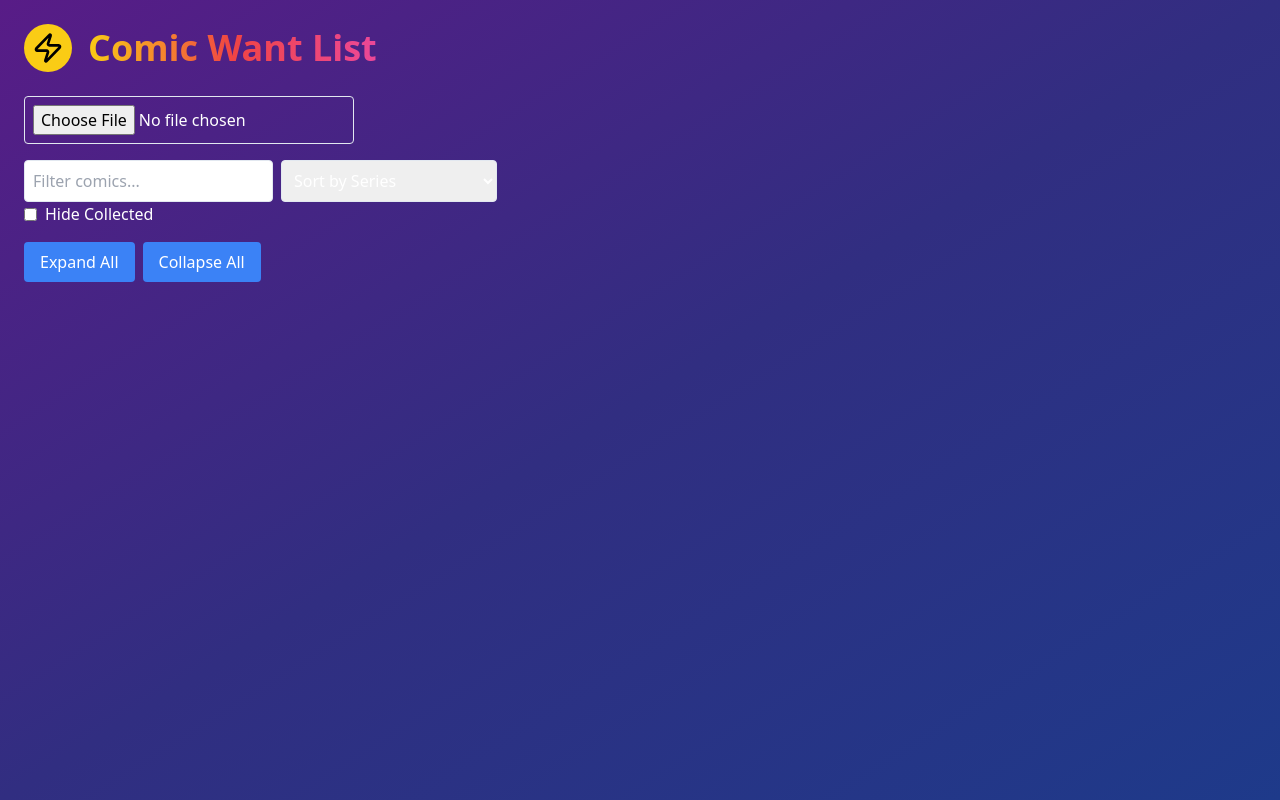
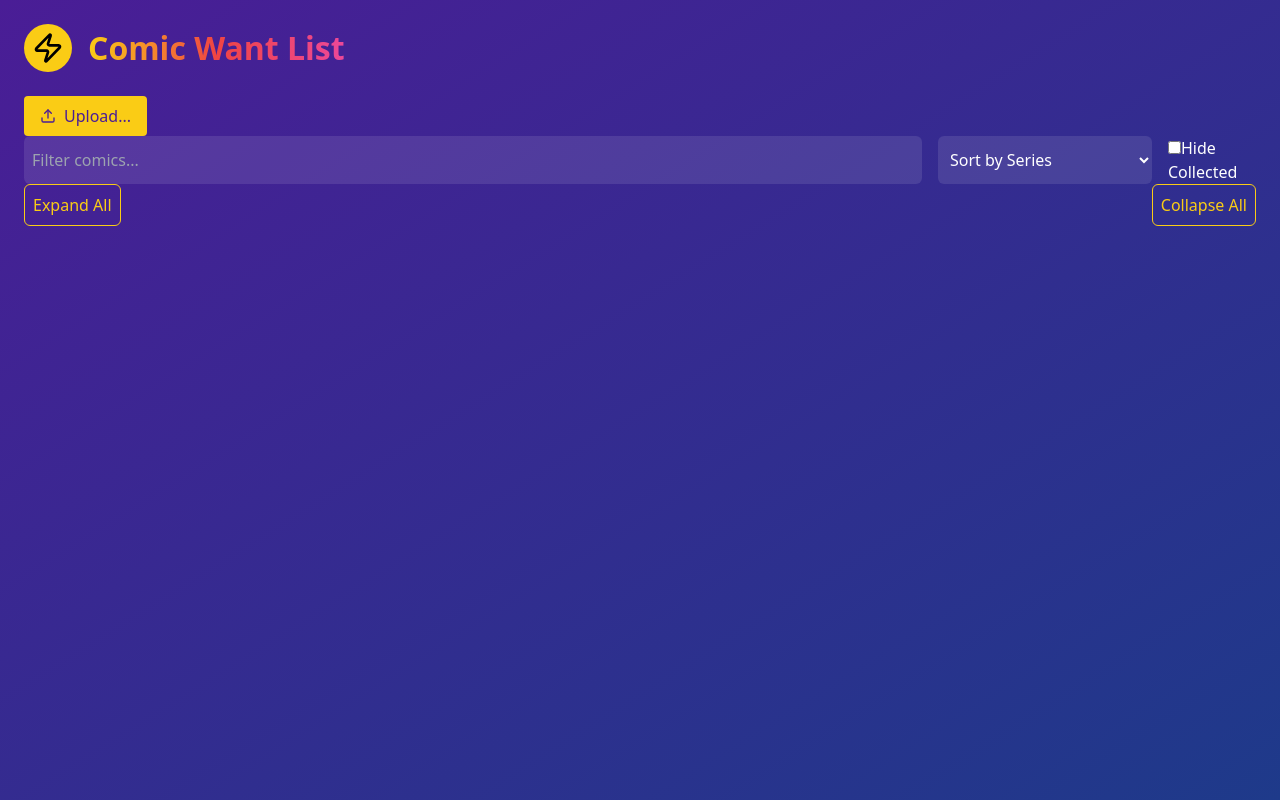
Before and after one commit to noetic97/comictracker, a React (Vite) app: page / in a window 1280 px wide. Built offline with nearby package versions, Linux system fonts and the light colour scheme.

Commit message:
More stuff, a few things, a little extra

```diff
--- a/package.json
+++ b/package.json
@@ -25,6 +25,7 @@
     "postcss": "^8.4.39",
     "react": "^18.3.1",
     "react-dom": "^18.3.1",
+    "styled-components": "^6.1.11",
     "tailwind-merge": "^2.3.0",
     "tailwindcss": "^3.4.4",
     "tailwindcss-animate": "^1.0.7"
--- a/src/App.tsx
+++ b/src/App.tsx
@@ -3,7 +3,8 @@ import { Comic } from "./types.ts";
 import ComicList from "./components/ComicList.tsx";
 import FilterSort from "./components/FilterSort.tsx";
 import ImportCSV from "./components/ImportCSV.tsx";
-import { Zap } from "lucide-react";
+import Header from "./components/Header.tsx";
+import { AppContainer } from "./styles/index.ts";
 import { getComics, addComics, updateComic } from "./utils/db";
 
 const App: React.FC = () => {
@@ -58,17 +59,8 @@ const App: React.FC = () => {
   };
 
   return (
-    <div className="bg-gradient-to-br from-purple-900 via-indigo-900 to-blue-900 text-white min-h-screen p-6">
-      <div className="flex items-center justify-between mb-6">
-        <div className="flex items-center">
-          <div className="bg-yellow-400 text-black p-2 rounded-full mr-4">
-            <Zap size={32} />
-          </div>
-          <h1 className="text-4xl font-bold bg-clip-text text-transparent bg-gradient-to-r from-yellow-400 via-red-500 to-pink-500">
-            Comic Want List
-          </h1>
-        </div>
-      </div>
+    <AppContainer>
+      <Header />
       <ImportCSV onImport={handleImport} />
       <FilterSort
         filter={filter}
@@ -79,7 +71,7 @@ const App: React.FC = () => {
         setHideCollected={setHideCollected}
       />
       <ComicList comics={filteredComics} onCollect={handleCollect} />
-    </div>
+    </AppContainer>
   );
 };
 
--- a/src/components/ComicList.tsx
+++ b/src/components/ComicList.tsx
@@ -1,5 +1,17 @@
 import React, { useState } from "react";
 import { Comic } from "../types";
+import {
+  CollectButton,
+  ComicMeta,
+  ComicTitle,
+  ComicInfo,
+  ComicValue,
+  ComicItem,
+  CardHeader,
+  Card,
+  StyledButton,
+  ExpandContainer,
+} from "../styles";
 
 interface Props {
   comics: Comic[];
@@ -40,52 +52,44 @@ const ComicList: React.FC<Props> = ({ comics, onCollect }) => {
 
   return (
     <div>
-      <div className="mb-4">
-        <button
-          onClick={expandAll}
-          className="mr-2 px-4 py-2 bg-blue-500 text-white rounded hover:bg-blue-600"
-        >
-          Expand All
-        </button>
-        <button
-          onClick={collapseAll}
-          className="px-4 py-2 bg-blue-500 text-white rounded hover:bg-blue-600"
-        >
-          Collapse All
-        </button>
-      </div>
+      <ExpandContainer className="mb-4">
+        <StyledButton onClick={expandAll}>Expand All</StyledButton>
+        <StyledButton onClick={collapseAll}>Collapse All</StyledButton>
+      </ExpandContainer>
       <div className="space-y-4">
         {Object.entries(groupedComics).map(([series, comicList]) => (
-          <div key={series} className="border rounded shadow">
-            <button
-              className="w-full p-4 text-left text-black font-bold bg-gray-100 hover:bg-blue-200 focus:outline-none"
-              onClick={() => toggleSeries(series)}
-            >
+          <Card key={series} className="border rounded shadow">
+            <CardHeader onClick={() => toggleSeries(series)}>
               {series} ({comicList.length} issues)
-            </button>
+            </CardHeader>
             {expandedSeries.includes(series) && (
-              <div className="p-4 grid grid-cols-1 md:grid-cols-2 lg:grid-cols-3 gap-4">
+              <ComicItem className="p-4 grid grid-cols-1 md:grid-cols-2 lg:grid-cols-3 gap-4">
                 {comicList.map((comic) => (
-                  <div key={comic.id} className="border p-4 rounded shadow">
-                    <h3 className="text-lg font-semibold">
+                  <ComicInfo
+                    key={comic.id}
+                    className="border p-4 rounded shadow"
+                  >
+                    <ComicTitle>
                       {comic.series} {comic.volume && `Vol. ${comic.volume}`} #
                       {comic.issue}
-                    </h3>
-                    <p>Years: {comic.years}</p>
-                    <p>Current Value: ${comic.currentValue}</p>
-                    <button
+                    </ComicTitle>
+                    <ComicMeta>Years: {comic.years}</ComicMeta>
+                    <ComicValue>
+                      Current Value: ${comic.currentValue}
+                    </ComicValue>
+                    <CollectButton
                       onClick={() => onCollect(comic.id)}
                       className={`mt-2 px-4 py-2 rounded ${
                         comic.collected ? "bg-green-500" : "bg-blue-500"
                       } text-white`}
                     >
                       {comic.collected ? "Collected" : "Mark as Collected"}
-                    </button>
-                  </div>
+                    </CollectButton>
+                  </ComicInfo>
                 ))}
-              </div>
+              </ComicItem>
             )}
-          </div>
+          </Card>
         ))}
       </div>
     </div>
--- a/src/components/FilterSort.tsx
+++ b/src/components/FilterSort.tsx
@@ -1,5 +1,6 @@
 import React from "react";
 import { Comic } from "../types";
+import { StyledInput, StyledSelect, StyledControls } from "../styles/index";
 
 interface Props {
   filter: string;
@@ -19,35 +20,32 @@ const FilterSort: React.FC<Props> = ({
   setHideCollected,
 }) => {
   return (
-    <div className="mb-4">
-      <input
+    <StyledControls>
+      <StyledInput
         type="text"
         value={filter}
         onChange={(e) => setFilter(e.target.value)}
         placeholder="Filter comics..."
-        className="p-2 border text-black rounded mr-2"
       />
-      <select
+      <StyledSelect
         value={sortBy}
         onChange={(e) => setSortBy(e.target.value as keyof Comic)}
-        className="p-2 border rounded"
       >
         <option value="Series">Sort by Series</option>
         <option value="Publisher">Sort by Publisher</option>
         <option value="CurrentValue">Sort by Current Value</option>
         <option value="Issue">Sort by Issue Number</option>
         <option value="Collected">Sort by Collected Issues</option>
-      </select>
-      <label className="flex items-center mb-2">
+      </StyledSelect>
+      <label>
         <input
           type="checkbox"
           checked={hideCollected}
           onChange={(e) => setHideCollected(e.target.checked)}
-          className="mr-2"
         />
         Hide Collected
       </label>
-    </div>
+    </StyledControls>
   );
 };
 
--- /dev/null
+++ b/src/components/Header.tsx
@@ -0,0 +1,22 @@
+import { Zap } from "lucide-react";
+import {
+  StyledHeader,
+  StyledTitle,
+  StyledLogoIcon,
+  LogoContainer,
+} from "../styles/index";
+
+const Header = () => {
+  return (
+    <StyledHeader>
+      <LogoContainer>
+        <StyledLogoIcon>
+          <Zap size={32} />
+        </StyledLogoIcon>
+        <StyledTitle>Comic Want List</StyledTitle>
+      </LogoContainer>
+    </StyledHeader>
+  );
+};
+
+export default Header;
--- a/src/components/ImportCSV.tsx
+++ b/src/components/ImportCSV.tsx
@@ -1,5 +1,7 @@
-import React from "react";
+import React, { useRef } from "react";
 import { Comic } from "../types";
+import { FileUpload, UploadButton } from "../styles";
+import { Upload } from "lucide-react";
 import Papa from "papaparse";
 
 interface Props {
@@ -7,8 +9,11 @@ interface Props {
 }
 
 const ImportCSV: React.FC<Props> = ({ onImport }) => {
+  const fileInputRef = useRef<HTMLInputElement>(null);
+
   const handleFileUpload = (event: React.ChangeEvent<HTMLInputElement>) => {
     const file = event.target.files?.[0];
+
     if (file) {
       Papa.parse(file, {
         complete: (results) => {
@@ -30,13 +35,24 @@ const ImportCSV: React.FC<Props> = ({ onImport }) => {
     }
   };
 
+  const handleButtonClick = () => {
+    if (fileInputRef.current) {
+      fileInputRef.current.click();
+    }
+  };
+
   return (
-    <div className="mb-4">
+    <div>
+      <UploadButton onClick={handleButtonClick}>
+        <Upload size={16} />
+        Upload...
+      </UploadButton>
       <input
+        ref={fileInputRef}
         type="file"
         accept=".csv"
         onChange={handleFileUpload}
-        className="p-2 border rounded"
+        style={{ display: "none" }}
       />
     </div>
   );
--- /dev/null
+++ b/src/styles/index.ts
@@ -0,0 +1,259 @@
+import styled from "styled-components";
+
+export const AppContainer = styled.div`
+  background: linear-gradient(to bottom right, #4a1d96, #1e3a8a);
+  color: white;
+  min-height: 100vh;
+  padding: 1rem;
+
+  @media (min-width: 768px) {
+    padding: 1.5rem;
+  }
+`;
+
+export const StyledHeader = styled.div`
+  display: flex;
+  align-items: center;
+  justify-content: space-between;
+  margin-bottom: 1.5rem;
+
+  @media (min-width: 768px) {
+    flex-direction: row;
+    justify-content: space-between;
+  }
+`;
+
+export const LogoContainer = styled.div`
+  display: flex;
+  align-items: center;
+  margin-bottom: 1rem;
+
+  @media (min-width: 768px) {
+    margin-bottom: 0;
+  }
+`;
+
+export const StyledLogoIcon = styled.div`
+  background-color: #facc15;
+  color: black;
+  padding: 0.5rem;
+  border-radius: 50%;
+  margin-right: 1rem;
+`;
+
+export const StyledTitle = styled.h1`
+  font-size: 1.5rem;
+  font-weight: bold;
+  background: linear-gradient(to right, #facc15, #ef4444, #ec4899);
+  -webkit-background-clip: text;
+  -webkit-text-fill-color: transparent;
+
+  @media (min-width: 768px) {
+    font-size: 2rem;
+  }
+`;
+
+export const StyledControls = styled.div`
+  display: flex;
+  flex-direction: column;
+  gap: 0.5rem;
+  width: 100%;
+
+  @media (min-width: 768px) {
+    flex-direction: row;
+    gap: 1rem;
+  }
+`;
+
+export const FileUpload = styled.div`
+  display: flex;
+  align-items: center;
+  background-color: rgba(255, 255, 255, 0.1);
+  border-radius: 0.375rem;
+  padding: 0.5rem;
+  cursor: pointer;
+  transition: background-color 0.2s;
+
+  &:hover {
+    background-color: rgba(255, 255, 255, 0.2);
+  }
+`;
+
+export const UploadButton = styled.button`
+  background-color: #facc15;
+  color: #4a1d96;
+  border: none;
+  padding: 0.5rem 1rem;
+  border-radius: 0.25rem;
+  cursor: pointer;
+  display: flex;
+  align-items: center;
+  gap: 0.5rem;
+  transition: background-color 0.2s;
+
+  &:hover {
+    background-color: #fde68a;
+  }
+`;
+
+export const FileName = styled.span`
+  margin-left: 0.75rem;
+  color: #d1d5db;
+`;
+
+export const StyledInput = styled.input`
+  width: 100%;
+  background-color: rgba(255, 255, 255, 0.1);
+  border: none;
+  color: white;
+  padding: 0.5rem;
+  border-radius: 0.375rem;
+  font-size: 1rem;
+
+  &:focus {
+    outline: 2px solid #facc15;
+  }
+`;
+
+export const StyledSelect = styled.select`
+  width: 100%;
+  background-color: rgba(255, 255, 255, 0.1);
+  border: none;
+  color: white;
+  padding: 0.5rem;
+  border-radius: 0.375rem;
+  font-size: 1rem;
+
+  &:focus {
+    outline: 2px solid #facc15;
+  }
+
+  @media (min-width: 768px) {
+    width: auto;
+  }
+`;
+
+export const StyledButton = styled.button`
+  width: 100%;
+  background-color: transparent;
+  border: 1px solid #facc15;
+  color: #facc15;
+  padding: 0.5rem;
+  border-radius: 0.375rem;
+  cursor: pointer;
+  transition: all 0.2s;
+  font-size: 1rem;
+
+  &:hover {
+    background-color: #facc15;
+    color: black;
+  }
+
+  @media (min-width: 768px) {
+    width: auto;
+  }
+`;
+
+export const ExpandContainer = styled.div`
+  display: flex;
+  justify-content: space-between;
+  margin-bottom: 1rem;
+`;
+
+export const Card = styled.div`
+  background-color: rgba(255, 255, 255, 0.05);
+  backdrop-filter: blur(10px);
+  border-radius: 0.5rem;
+  overflow: hidden;
+  transition: background-color 0.2s;
+  margin-bottom: 1rem;
+
+  &:hover {
+    background-color: rgba(255, 255, 255, 0.1);
+  }
+`;
+
+export const CardHeader = styled.div`
+  display: flex;
+  justify-content: space-between;
+  align-items: center;
+  padding: 0.75rem;
+  cursor: pointer;
+`;
+
+export const CardTitle = styled.h2`
+  color: #facc15;
+  font-size: 1rem;
+  font-weight: bold;
+
+  @media (min-width: 768px) {
+    font-size: 1.25rem;
+  }
+`;
+
+export const CardContent = styled.div`
+  padding: 0.75rem;
+`;
+
+export const ComicItem = styled.div`
+  display: flex;
+  flex-direction: column;
+  background-color: rgba(255, 255, 255, 0.1);
+  padding: 0.75rem;
+  border-radius: 0.5rem;
+  margin-bottom: 0.75rem;
+  transition: background-color 0.2s;
+
+  &:hover {
+    background-color: rgba(255, 255, 255, 0.2);
+  }
+
+  @media (min-width: 768px) {
+    flex-direction: row;
+    justify-content: space-between;
+    align-items: center;
+  }
+`;
+
+export const ComicInfo = styled.div`
+  margin-bottom: 0.5rem;
+
+  @media (min-width: 768px) {
+    margin-bottom: 0;
+  }
+`;
+
+export const ComicTitle = styled.h3`
+  color: #f472b6;
+  font-weight: 600;
+  font-size: 0.9rem;
+
+  @media (min-width: 768px) {
+    font-size: 1rem;
+  }
+`;
+
+export const ComicMeta = styled.p`
+  font-size: 0.8rem;
+  color: #fde68a;
+`;
+
+export const ComicValue = styled.p`
+  font-size: 0.8rem;
+  color: #4ade80;
+`;
+
+export const CollectButton = styled(StyledButton)`
+  background-color: transparent;
+  padding: 0.4rem;
+  font-size: 0.9rem;
+
+  &:hover {
+    background-color: rgba(255, 255, 255, 0.1);
+    color: #facc15;
+  }
+
+  @media (min-width: 768px) {
+    width: auto;
+  }
+`;
```
Also changed, not shown: 2 other files (tests, documents, lock files or other folders).
